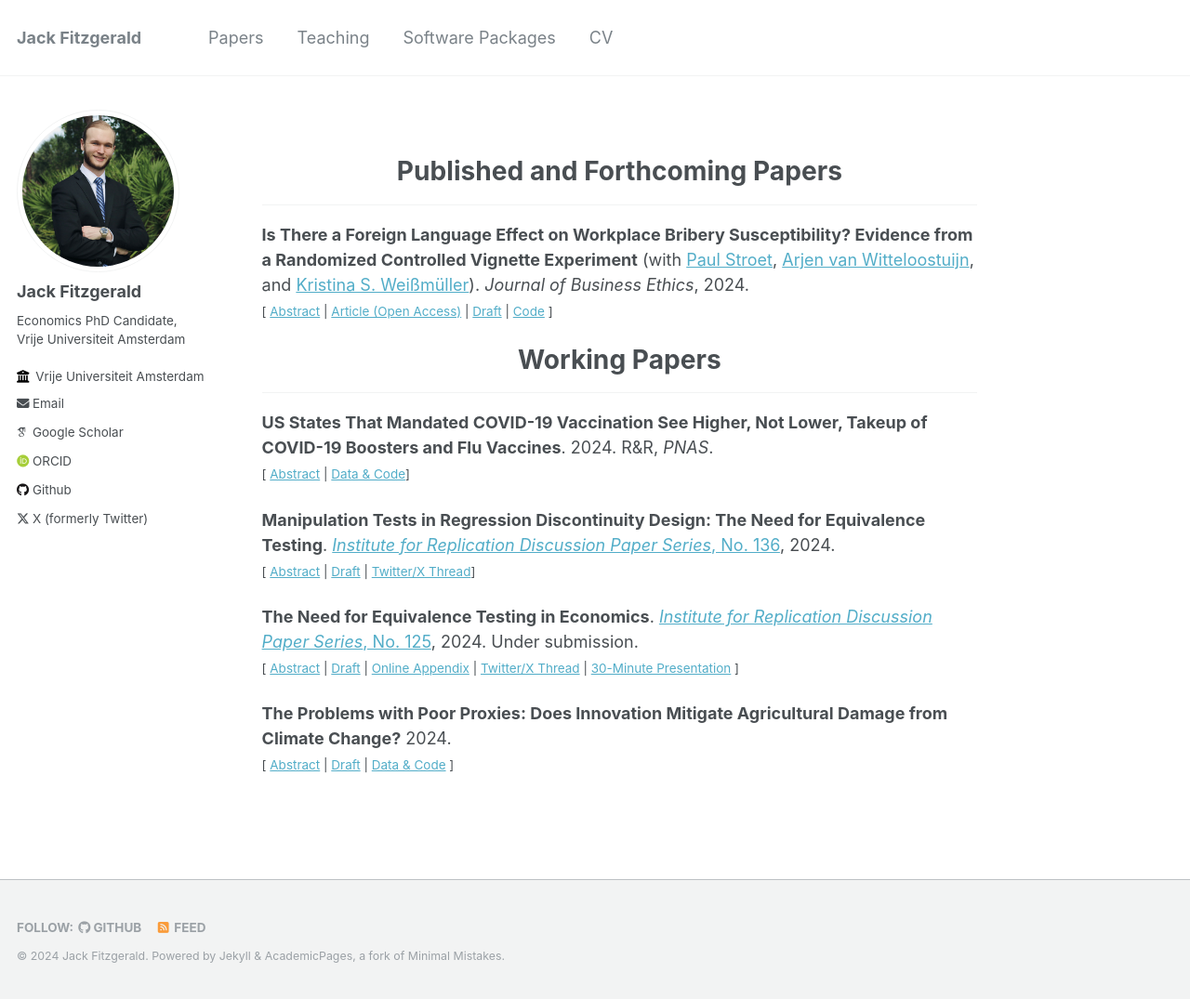
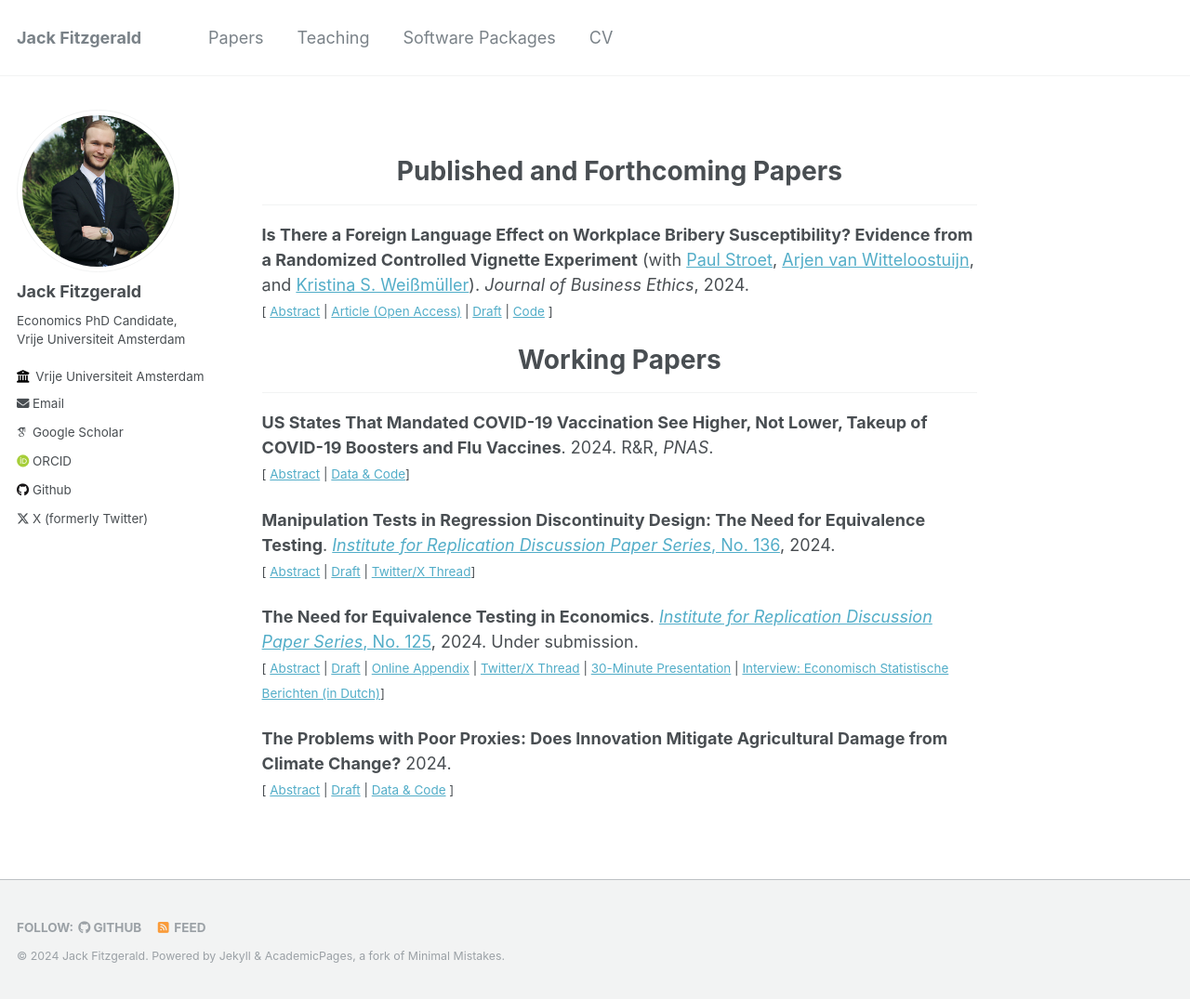
Before and after one commit to jack-fitzgerald/jack-fitzgerald.github.io, a Jekyll site: the page built from _pages/papers.md, in a window 1280 px wide and 1075 px high. Shown: the whole window at 93% size. Built offline with Jekyll 4.4.1, drawn with Linux system fonts in a browser that asks for light colours; some web fonts are replaced.

Commit message:
Update papers.md

```diff
--- a/_pages/papers.md
+++ b/_pages/papers.md
@@ -40,7 +40,7 @@ Researchers utilizing regression discontinuity design (RDD) commonly test for ru
 </small><br><br/></div>
 
 **The Need for Equivalence Testing in Economics**. [<i>Institute for Replication Discussion Paper Series</i>, No. 125](https://hdl.handle.net/10419/296190), 2024. Under submission. <br/>
-<small>[ <a href="#/" onclick="visib('equiv-test')">Abstract</a> | [Draft](https://jack-fitzgerald.github.io/files/The_Need_for_Equivalence_Testing_in_Economics.pdf) | [Online Appendix](https://jack-fitzgerald.github.io/files/The_Need_for_Equivalence_Testing_in_Economics_Online_Appendix.pdf) | [Twitter/X Thread](https://x.com/FitzgeraldJack_/status/1799091059802149266) | [30-Minute Presentation](https://youtu.be/ltkuhpcH9mA) ] </small>
+<small>[ <a href="#/" onclick="visib('equiv-test')">Abstract</a> | [Draft](https://jack-fitzgerald.github.io/files/The_Need_for_Equivalence_Testing_in_Economics.pdf) | [Online Appendix](https://jack-fitzgerald.github.io/files/The_Need_for_Equivalence_Testing_in_Economics_Online_Appendix.pdf) | [Twitter/X Thread](https://x.com/FitzgeraldJack_/status/1799091059802149266) | [30-Minute Presentation](https://youtu.be/ltkuhpcH9mA) | [Interview: Economisch Statistische Berichten (in Dutch)](https://esb.nu/we-moeten-vaker-toegeven-dat-er-niks-te-concluderen-valt/)] </small>
 
 <div id="equiv-test" style="display: none; text-align: justify; line-height: 1.2" ><small>
 
```
